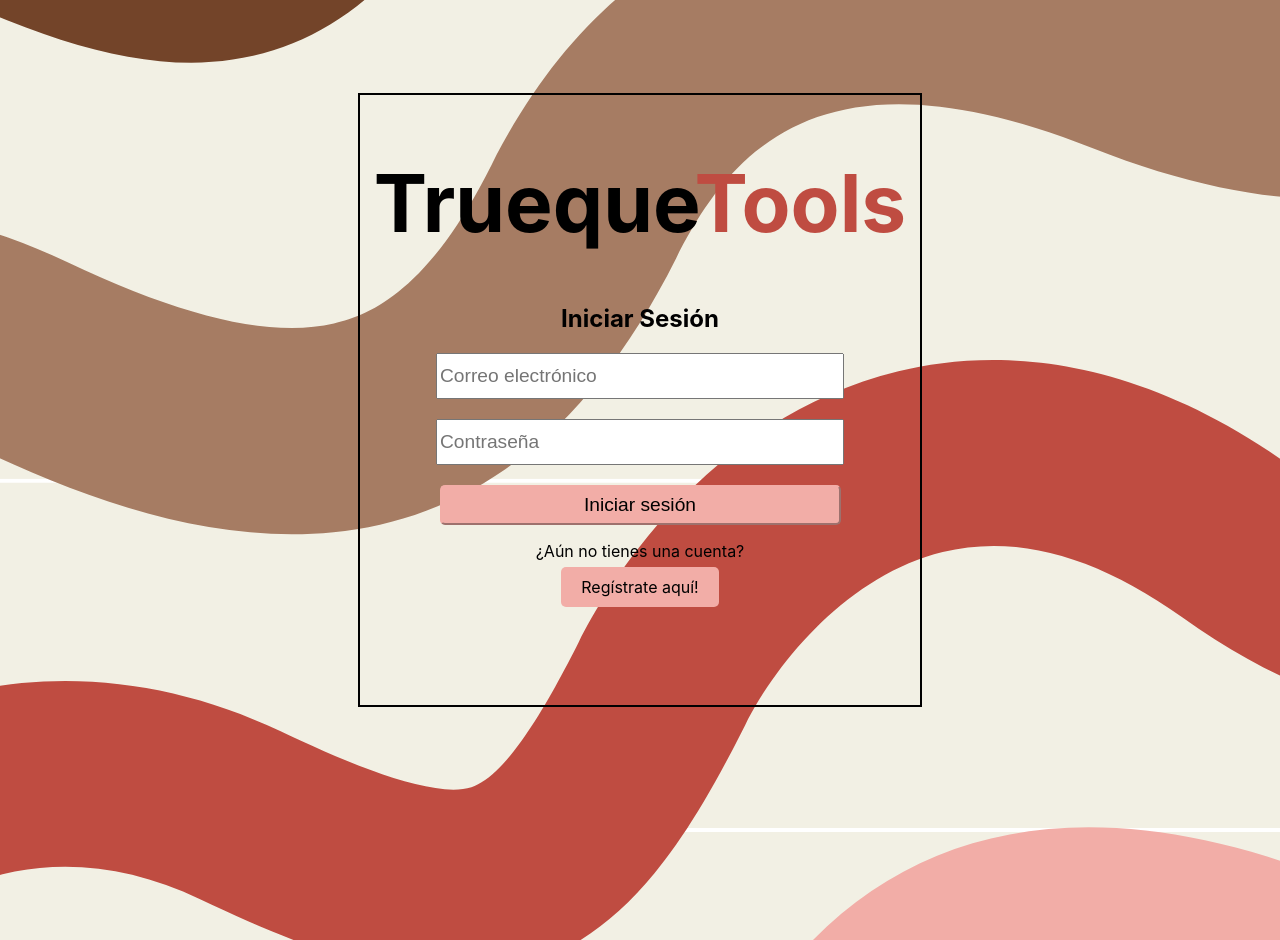
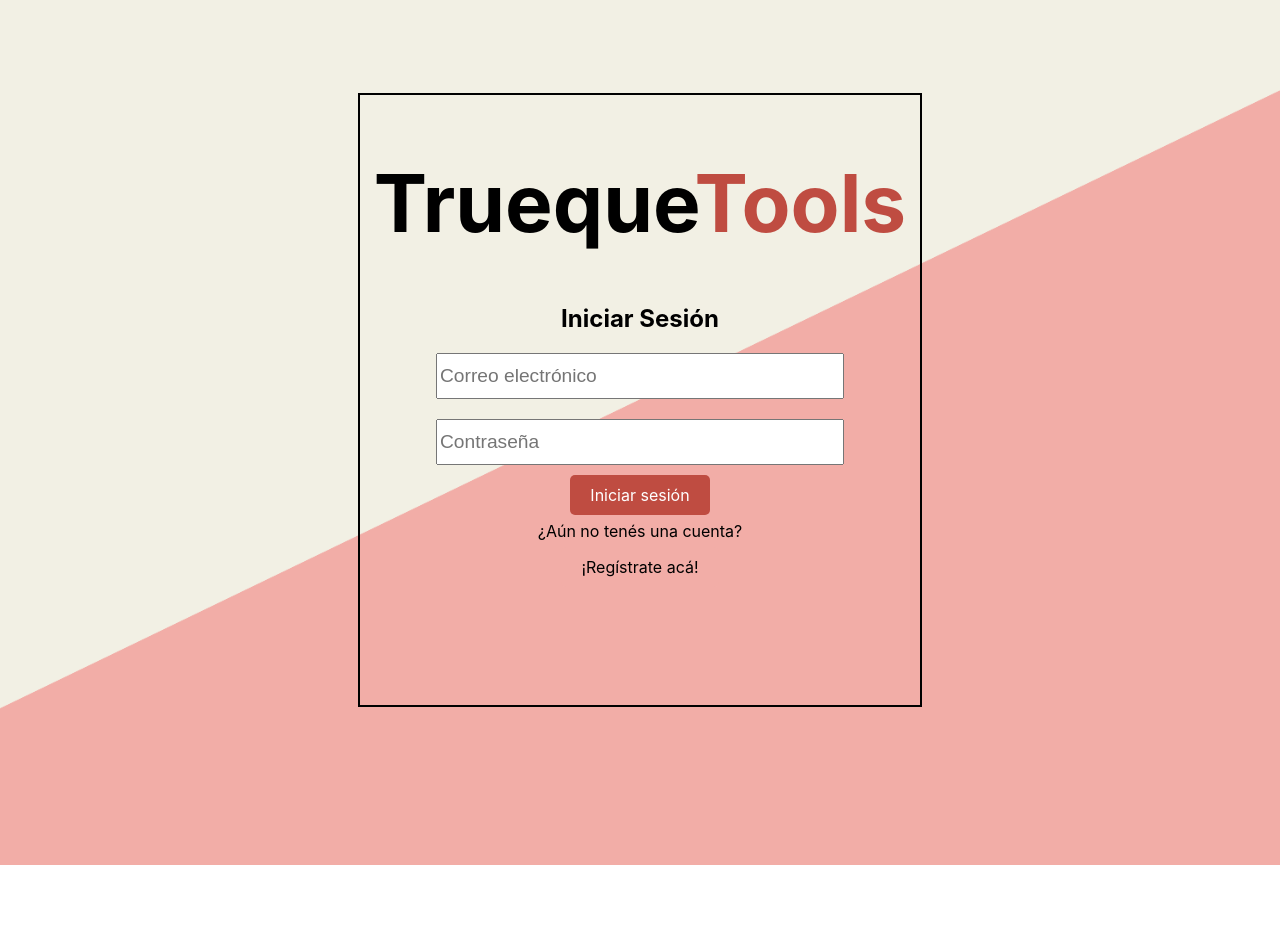
Before and after one commit to leodelmas00/front-truequetools, a React (Create React App) app: page / in a window 1280 px wide. Shown: the top 940 px of the page. After the commit the page ends 865 px from the top, so only its background shows below. Built offline with nearby package versions, Linux system fonts and the light colour scheme.

Commit message:
No funca el iniciar sesion

```diff
--- a/src/components/LogIn.jsx
+++ b/src/components/LogIn.jsx
@@ -1,7 +1,7 @@
 import React, { useState } from 'react';
 import { Link } from 'wouter';
 import '../styles/login.css'; // Importa el archivo de estilos CSS
-import FONDO_LOGIN from '../logo_1/FONDO LOGIN.png'; // Importa la imagen
+import FONDO_LOGIN from '../logo_1/FONDO_LOGIN.png'; // Importa la imagen
 
 function LogIn() {
     const [email, setEmail] = useState('');
@@ -43,11 +43,11 @@ function LogIn() {
                         />
                     </div>
                     <div className="button-container">
-                        <button type="submit" className="signin-link">Iniciar sesión</button>
+                         <Link to="/SignIn" className="signin-link">Iniciar sesión</Link>
                     </div>
                     <div className="signup-text">
-                        <p>¿Aún no tienes una cuenta?</p>
-                        <Link to="/SignUp" className="signup-link">Regístrate aquí!</Link>
+                        <p>¿Aún no tenés una cuenta?</p>
+                        <Link to="/SignUp" className="signup-link">¡Regístrate acá!</Link>
                     </div>
                 </div>
             </form>
--- a/src/components/SignUp.jsx
+++ b/src/components/SignUp.jsx
@@ -1,10 +1,7 @@
 function SignUp() {
-
     return (
         <h1>Diseñar el registrarse.</h1>
     );
-
-
 }
 
 export default SignUp;
--- a/src/styles/login.css
+++ b/src/styles/login.css
@@ -15,7 +15,7 @@
 
 .background-img {
   width: 1920px;
-  height: 1080px;
+  height: 930px;
   position: absolute;
   top: 50%;
   left: 50%;
@@ -55,6 +55,37 @@
   text-align: center;
 }
 
+.signin-link{
+  text-decoration: none;
+  padding: 10px 137px;
+  font-size: 1.5em;
+  background-color: #a67c63;
+  border-color: #f2ada7;
+  border-radius: 5px;
+  color:black
+}
+
+
+.signin-link {
+  padding: 10px 20px;
+  font-size: 16px;
+  background-color: #bf4c41;
+  color: white;
+  border: none;
+  border-radius: 5px;
+  cursor: pointer;
+  transition: background-color 0.3s ease;
+}
+
+.signin-link:hover {
+  background-color: #734429 ;
+  color: #f2f0e4
+}
+
+.signin-link:active {
+  transform: translateY(2px);
+}
+
 .button {
   width: 401px;
   height: 40px;
@@ -75,12 +106,3 @@
   border-radius: 5px;
   border: none;
 }
-
-.signin-link{
-    width: 401px;
-    height: 40px;
-    font-size: 1.2em;
-    background-color: #f2ada7;
-    border-color: #f2ada7;
-    border-radius: 5px;
-}
```
Also changed, not shown: src/components/SignIn.jsx (added, +7 -0 lines), src/logo_1/FONDO LOGIN.png (deleted), src/logo_1/FONDO_LOGIN.png (added).
